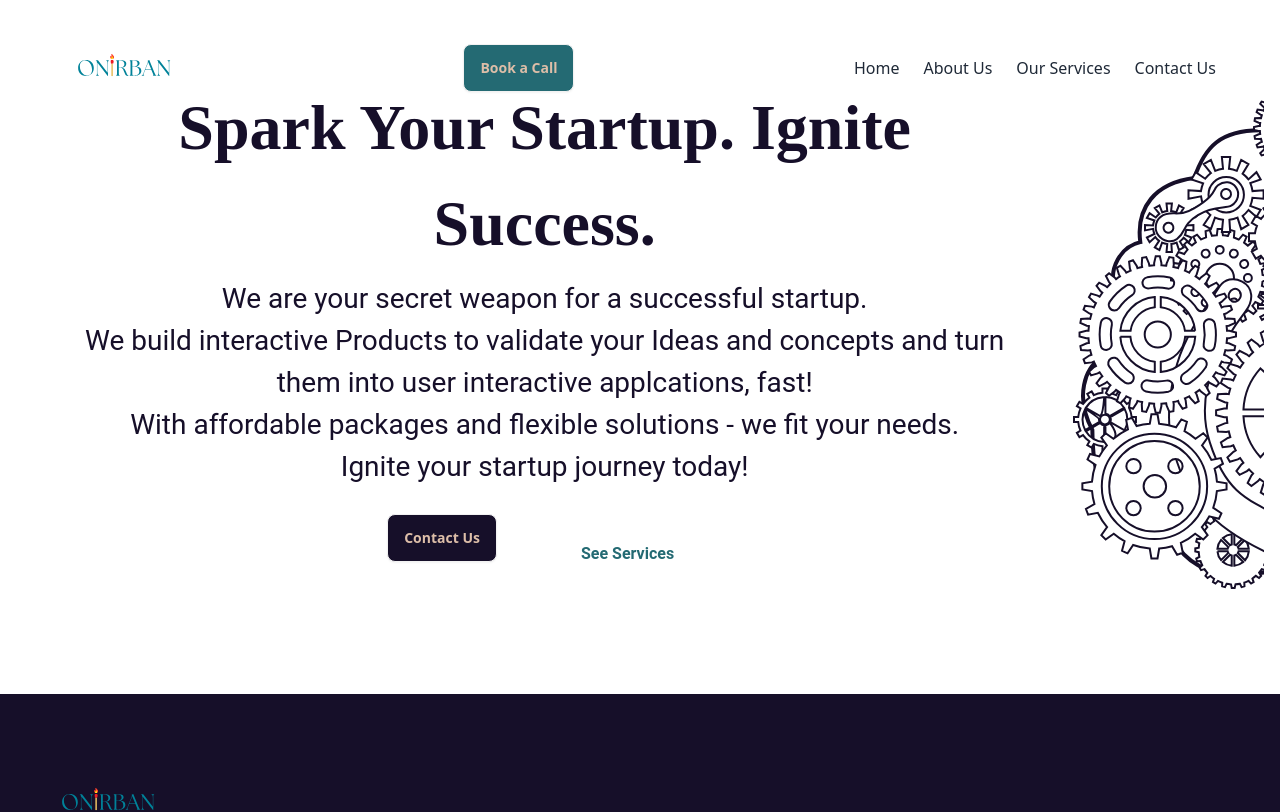
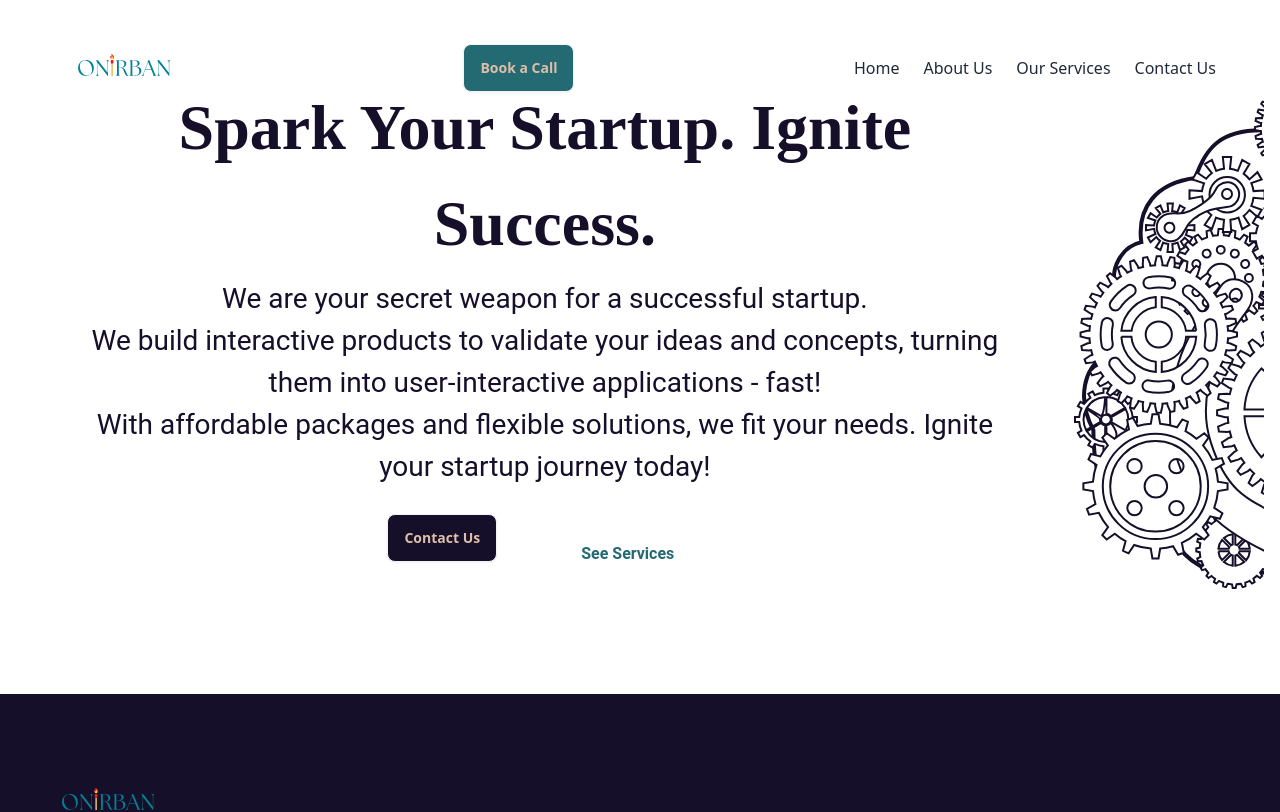
Before and after one commit to onirbanltd/corporate-site, a Next.js app: page /components/hero in a window 1280 px wide. Shown: the top 812 px of the page. Built offline with nearby package versions, Linux system fonts and the light colour scheme.

Commit message:
added hero section

```diff
--- a/app/components/hero/page.tsx
+++ b/app/components/hero/page.tsx
@@ -9,8 +9,8 @@ const Hero = () => {
             <section className='  p-lengthLg3 '>
                 <div className=' font-oswald   text-purple dark:text-champagne'>
                     <h1 className='text-center text-h1 font-extrabold'>Spark Your Startup. Ignite Success.</h1>
-                    <p className='font-roboto text-h2 text-purple dark:text-champagne  pt-lengthSm2 text-center'>We are your secret weapon for a successful startup. <br /> We build interactive Products to validate your  Ideas and concepts and turn them into user interactive applcations, fast! <br />With affordable packages and flexible solutions - we fit your needs. <br />Ignite your startup journey today!
-
+                    <p className='font-roboto text-h2 text-purple dark:text-champagne  pt-lengthSm2 text-center'>We are your secret weapon for a successful startup. <br /> We build interactive products to validate your ideas and concepts, turning them into user-interactive applications - fast! <br />
+                        With affordable packages and flexible solutions, we fit your needs. Ignite your startup journey today!
                     </p>
                 </div>
 
```
